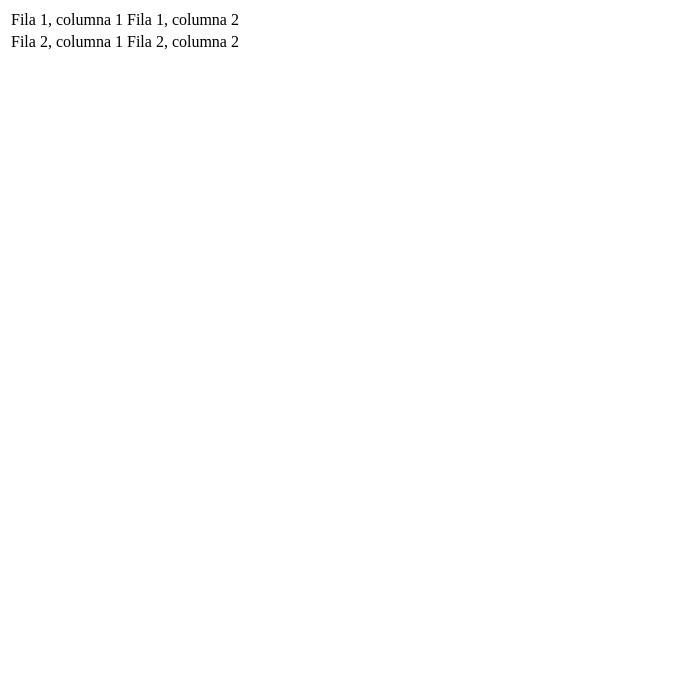
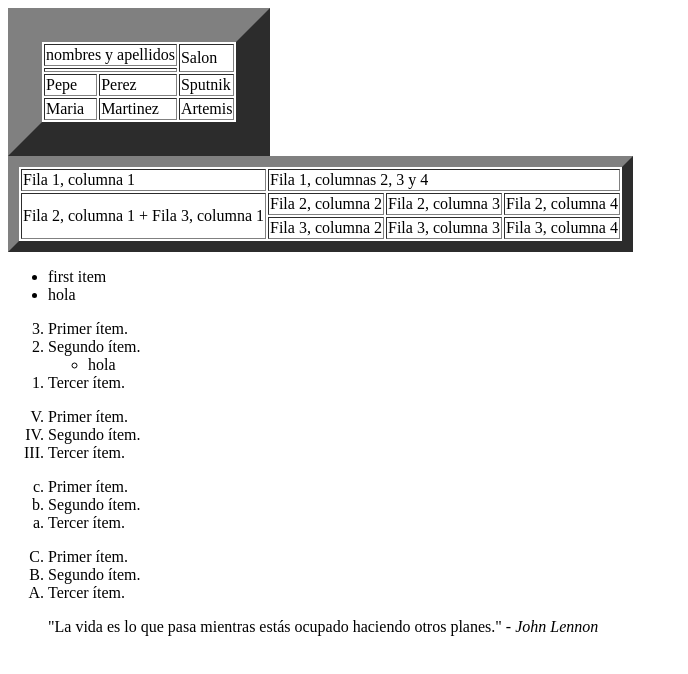
Before and after one commit to servorx/HTML-practica, a plain HTML site: page index3.html in a window 1280 px wide. Shown: the whole page, without its empty margins (0-688 px from the left). Drawn offline with Linux system fonts and the light colour scheme.

Commit message:
quinto commit

```diff
--- a/index3.html
+++ b/index3.html
@@ -6,15 +6,75 @@
     <title>Document three</title>
 </head>
 <body>
-    <table>
+    <table border="34">
+        <tr>
+            <td colspan="2">nombres y apellidos</td>
+            <td rowspan="2">Salon</td>
+        </tr>
+        <tr>
+            <td colspan="2"></td>
+        </tr>
+        <tr>
+            <td >Pepe</td>
+            <td >Perez</td>
+            <td >Sputnik</td>
+        </tr>
+        <tr>
+            <td>Maria</td>
+            <td>Martinez</td>
+            <td>Artemis</td>
+        </tr>
+    </table>
+    <table border="11">
         <tr>
             <td>Fila 1, columna 1</td>
-            <td>Fila 1, columna 2</td>
+            <td colspan="3">Fila 1, columnas 2, 3 y 4</td>
         </tr>
         <tr>
-            <td>Fila 2, columna 1</td>
+            <td rowspan="2">Fila 2, columna 1 + Fila 3, columna 1</td>
             <td>Fila 2, columna 2</td>
+            <td>Fila 2, columna 3</td>
+            <td>Fila 2, columna 4</td>
+        </tr>
+        <tr>
+            <td>Fila 3, columna 2</td>
+            <td>Fila 3, columna 3</td>
+            <td>Fila 3, columna 4</td>
         </tr>
     </table>
+
+
+    <!--Listas-->
+    <ul>
+        <li> first item</li>
+        <li> hola</li>
+    </ul>
+    <ol reversed>
+        <li>Primer ítem.</li>
+        <li>Segundo ítem.</li>
+            <ul>
+                <li>hola</li>
+            </ul>
+        <li>Tercer ítem.</li>
+    </ol>
+    <ol type="I" start="5" reversed>
+        <li>Primer ítem.</li>
+        <li>Segundo ítem.</li>
+        <li>Tercer ítem.</li>
+    </ol>
+    <ol type="a" reversed>
+        <li>Primer ítem.</li>
+        <li>Segundo ítem.</li>
+        <li>Tercer ítem.</li>
+    </ol>
+    <ol type="A" reversed>
+        <li>Primer ítem.</li>
+        <li>Segundo ítem.</li>
+        <li>Tercer ítem.</li>
+    </ol>
+    <blockquote cite="https://es.wikipedia.org/wiki/$">
+        "La vida es lo que pasa mientras estás ocupado haciendo otros planes."
+        <cite>- John Lennon</cite>
+    </blockquote>
 </body>
 </html>
```
